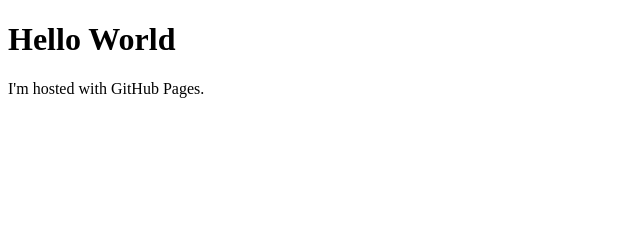
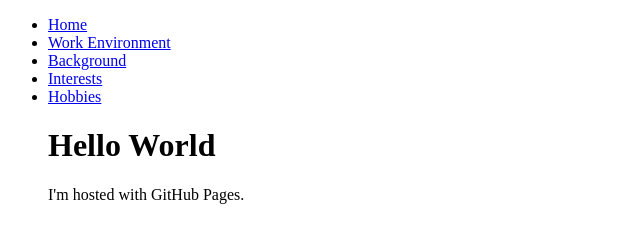
Before and after one commit to shahshan/shahshan.github.io, a plain HTML site: page index.html in a window 1280 px wide. Shown: the whole page, without its empty margins (0-640 px from the left). Drawn offline with Linux system fonts and the light colour scheme.

Commit message:
changes made to index file to see if it would host other pages

```diff
--- a/index.html
+++ b/index.html
@@ -1,6 +1,12 @@
 <!DOCTYPE html>
 <html>
 <body>
+ 	<ul id="nav">
+	<li><a href="index.html">Home</a></li>
+    <li><a href="How I Work.html">Work Environment</a></li>
+	<li><a href="Background.html">Background</a></li>
+	<li><a href="Interests.html">Interests</a></li>
+	<li><a href="Hobbies.html">Hobbies</a></li>
 <h1>Hello World</h1>
 <p>I'm hosted with GitHub Pages.</p>
 </body>
```
